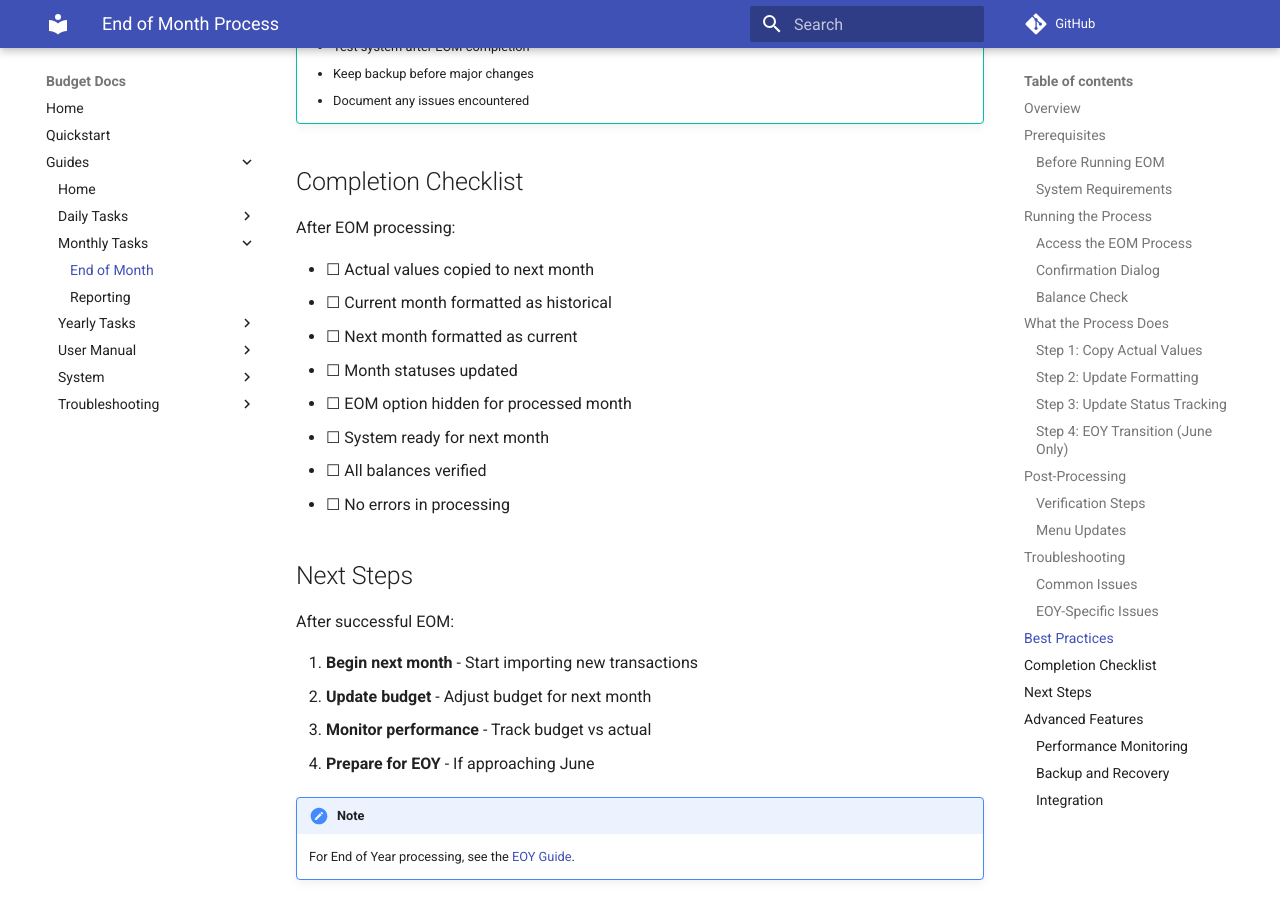
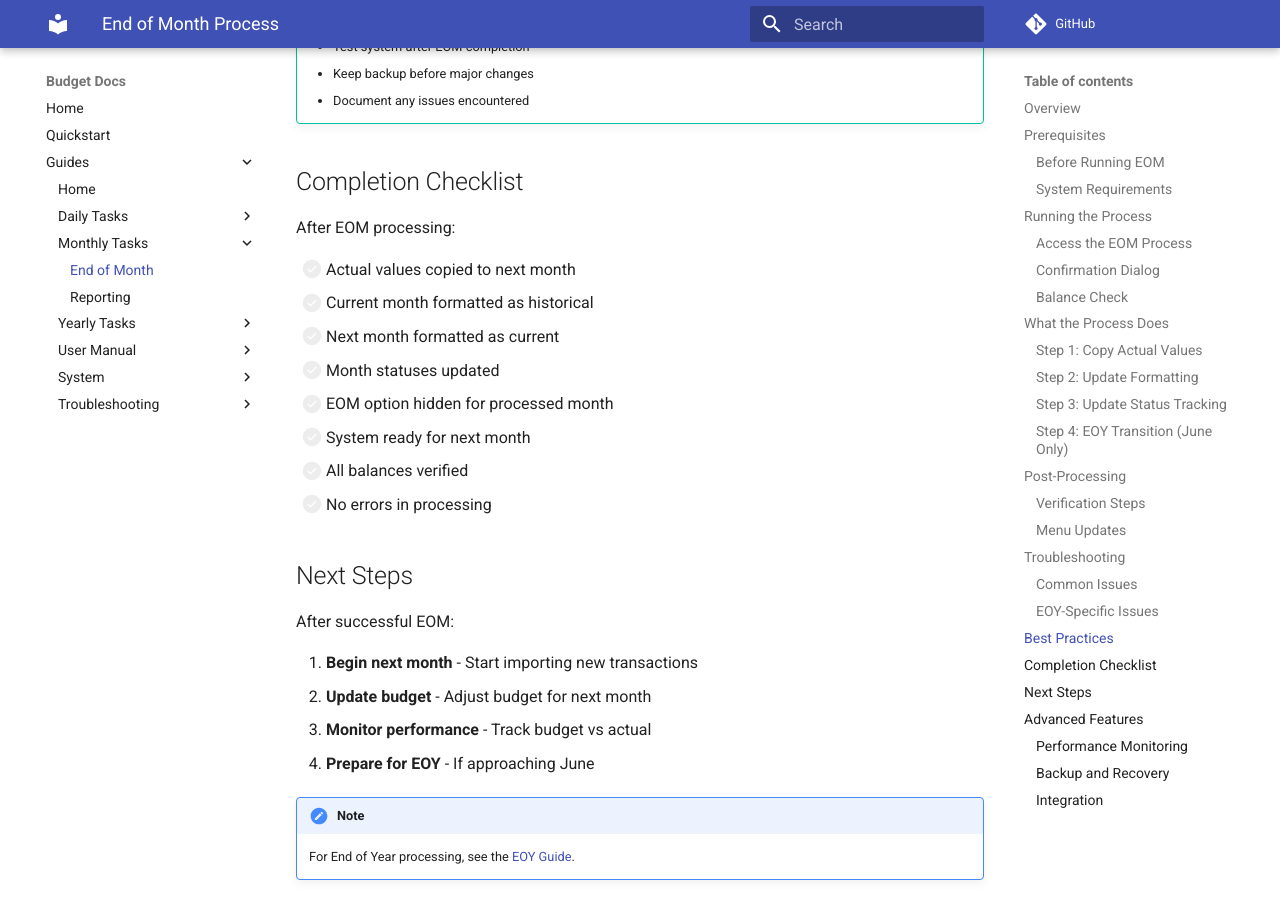
Before and after one commit to griadooss/budget-docs, an MkDocs documentation site: the page built from docs/guides/monthly-tasks/end-of-month.md, in a window 1280 px wide and 900 px high, scrolled down 3885 px. Built offline with MkDocs 1.6.1 and Material for MkDocs 9.7.7, drawn with Linux system fonts in a browser that asks for light colours; comment, search, counter and statistics services are not loaded.

```diff
--- a/docs/guides/monthly-tasks/end-of-month.md
+++ b/docs/guides/monthly-tasks/end-of-month.md
@@ -185,14 +185,14 @@ If processing June (end of fiscal year):
 
 After EOM processing:
 
-- ☐ Actual values copied to next month
-- ☐ Current month formatted as historical
-- ☐ Next month formatted as current
-- ☐ Month statuses updated
-- ☐ EOM option hidden for processed month
-- ☐ System ready for next month
-- ☐ All balances verified
-- ☐ No errors in processing
+- [ ] Actual values copied to next month
+- [ ] Current month formatted as historical
+- [ ] Next month formatted as current
+- [ ] Month statuses updated
+- [ ] EOM option hidden for processed month
+- [ ] System ready for next month
+- [ ] All balances verified
+- [ ] No errors in processing
 
 ## Next Steps
 
```
